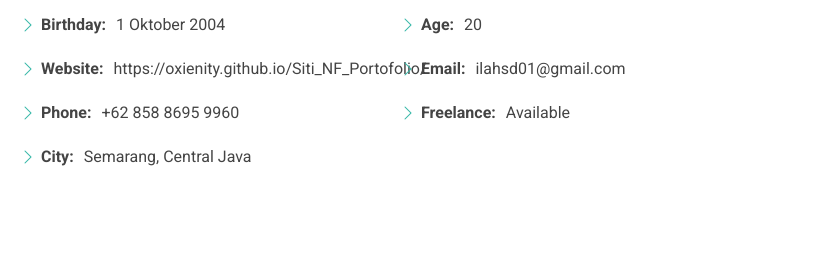
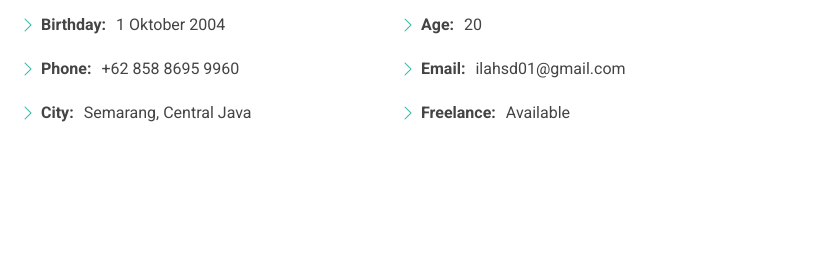
Before and after one commit to Oxienity/Siti_NF_Portofolio, a plain HTML site: page about.html in a window 1280 px wide. Shown: the part 473-740 px from the top of the page, 442-1280 px from the left. Drawn offline with Linux system fonts and the light colour scheme.

Commit message:
Update about1.html

```diff
--- a/about.html
+++ b/about.html
@@ -94,7 +94,6 @@
               <div class="col-lg-6">
                 <ul>
                   <li><i class="bi bi-chevron-right"></i> <strong>Birthday:</strong> <span>1 Oktober 2004</span></li>
-                  <li><i class="bi bi-chevron-right"></i> <strong>Website:</strong> <span>https://oxienity.github.io/Siti_NF_Portofolio/</span></li>
                   <li><i class="bi bi-chevron-right"></i> <strong>Phone:</strong> <span>+62 858 8695 9960</span></li>
                   <li><i class="bi bi-chevron-right"></i> <strong>City:</strong> <span>Semarang, Central Java</span></li>
                 </ul>
```
